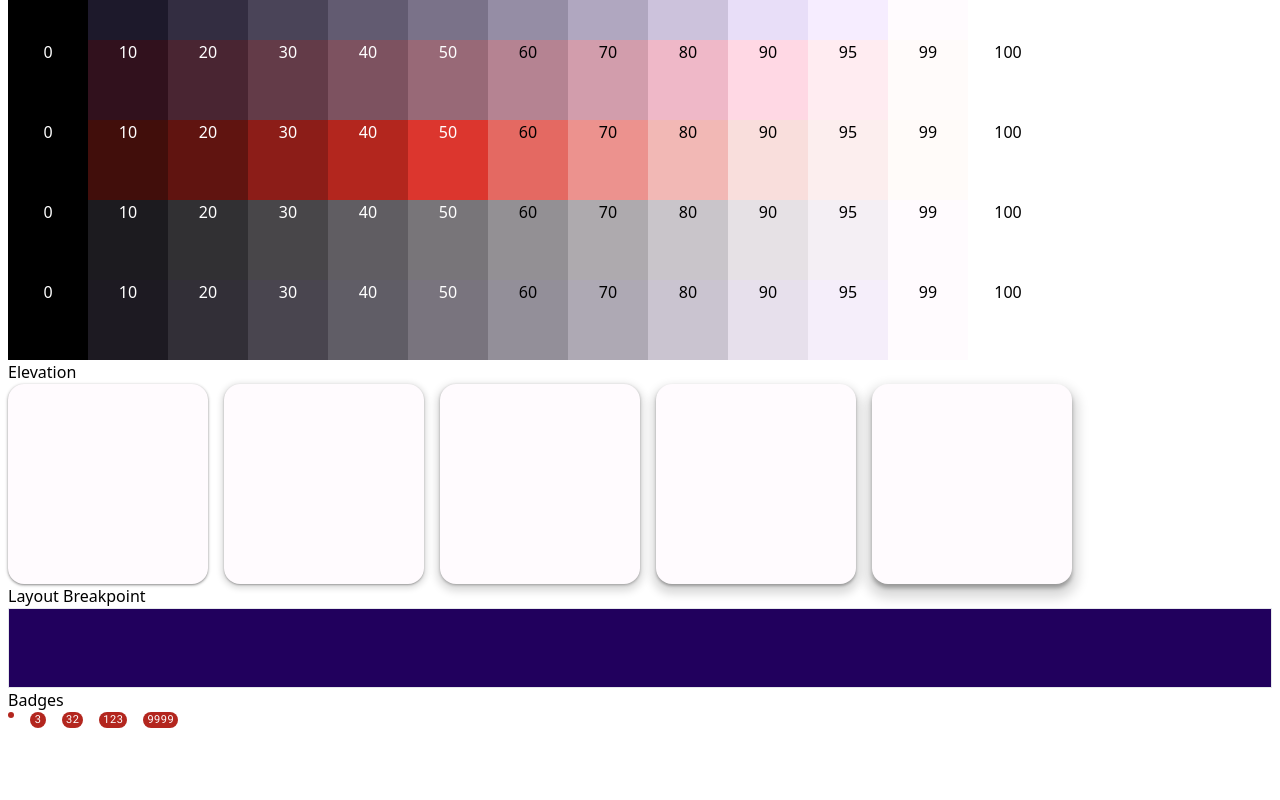
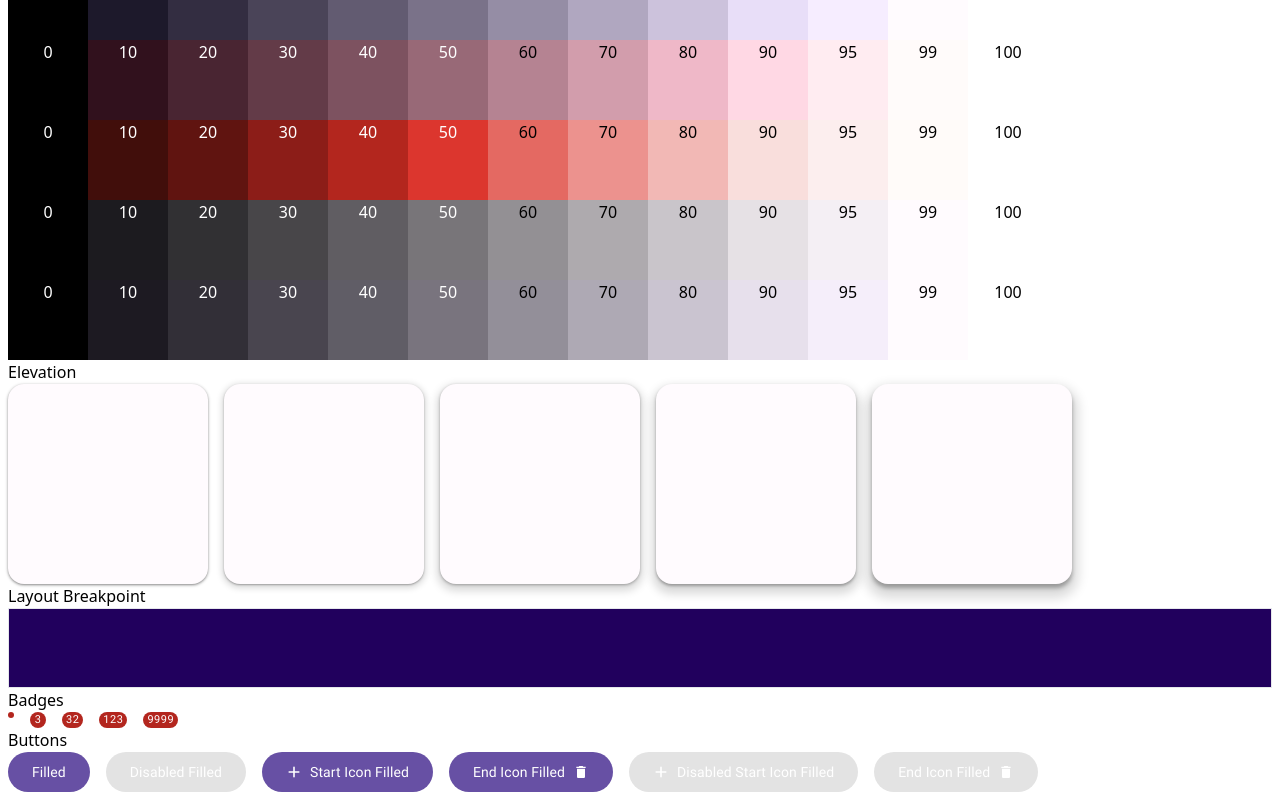
Before and after one commit to chnirt/vite-solidjs, a React app: page / in a window 1280 px wide. Shown: the part 692-1492 px from the top of the page. Before the commit the page ends 1428 px from the top, so only its background shows below. Built offline with nearby package versions, Linux system fonts and the light colour scheme; the HTML template or start-up script is replaced by a standard one.

Commit message:
Feature design ui

```diff
--- a/src/screens/StyleGuide.tsx
+++ b/src/screens/StyleGuide.tsx
@@ -1,4 +1,6 @@
 import classNames from "classnames";
+import { MdDelete } from "react-icons/md";
+import { HiPlus } from "react-icons/hi";
 
 const StyleGuide = () => {
   return (
@@ -206,7 +208,8 @@ const StyleGuide = () => {
             <div
               key={`elevation-${item}`}
               className={classNames(
-                "first:ml-0 ml-4 w-[12.5rem] h-[12.5rem] rounded-[1rem] bg-[#FFFBFE]",
+                "first:ml-0 ml-4",
+                "w-[12.5rem] h-[12.5rem] rounded-[1rem] bg-[#FFFBFE]",
                 {
                   "shadow-0": item === 0,
                   "shadow-1": item === 1,
@@ -245,6 +248,86 @@ const StyleGuide = () => {
           )}
         </div>
       </div>
+      <div className="flex flex-col">
+        Buttons
+        <div className="flex flex-row">
+          {[
+            {
+              label: "Filled",
+            },
+            {
+              label: "Disabled Filled",
+              disabled: true,
+            },
+            {
+              label: "Start Icon Filled",
+              startIcon: <HiPlus />,
+            },
+            {
+              label: "End Icon Filled",
+              endIcon: <MdDelete />,
+            },
+            {
+              label: "Disabled Start Icon Filled",
+              startIcon: <HiPlus />,
+              disabled: true,
+            },
+            {
+              label: "End Icon Filled",
+              endIcon: <MdDelete />,
+              disabled: true,
+            },
+          ].map((item) => (
+            <button
+              type="button"
+              key={`button-${item}`}
+              className={classNames(
+                "first:ml-0 ml-4",
+                "bg-primary-40 flex justify-center items-center rounded-[6.25rem] px-6 py-[0.625rem]",
+                {
+                  "hover:opacity-80": !item?.disabled,
+                  "focus:opacity-80": !item?.disabled,
+                  "active:opacity-80": !item?.disabled,
+                  "disabled:bg-neutral-10/[.12] text-neutral-10/[0.38]":
+                    item?.disabled,
+                }
+              )}
+              disabled={item?.disabled}
+            >
+              {item?.startIcon && (
+                <div
+                  className={classNames("text-white mr-2", {
+                    "text-neutral-10/[0.38]": item?.disabled,
+                  })}
+                >
+                  {item?.startIcon}
+                </div>
+              )}
+              {item?.label && (
+                <span
+                  className={classNames(
+                    "font-roboto font-medium text-[0.875rem] leading-[1.25rem] tracking-[0.00625rem] text-white",
+                    {
+                      "text-neutral-10/[0.38]": item?.disabled,
+                    }
+                  )}
+                >
+                  {item?.label}
+                </span>
+              )}
+              {item?.endIcon && (
+                <div
+                  className={classNames("text-white ml-2", {
+                    "text-neutral-10/[0.38]": item?.disabled,
+                  })}
+                >
+                  {item?.endIcon}
+                </div>
+              )}
+            </button>
+          ))}
+        </div>
+      </div>
     </div>
   );
 };
```
